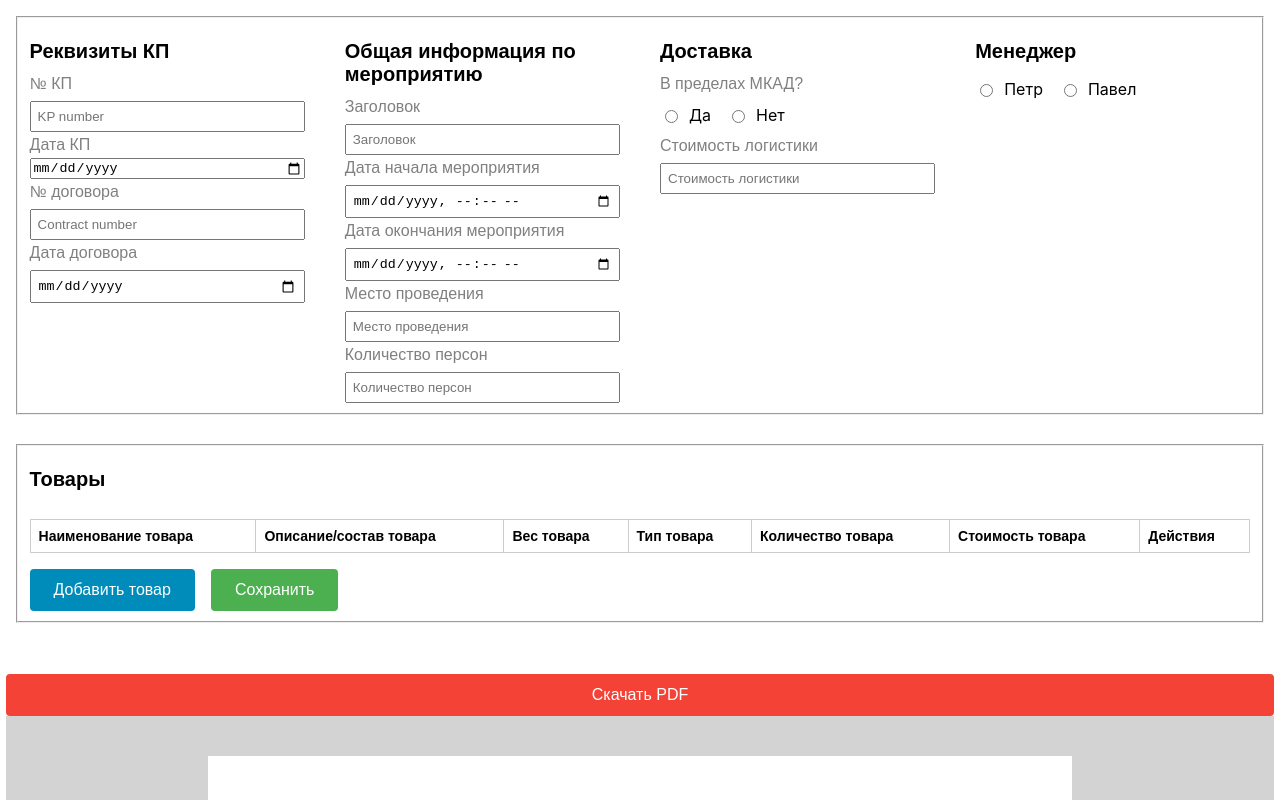
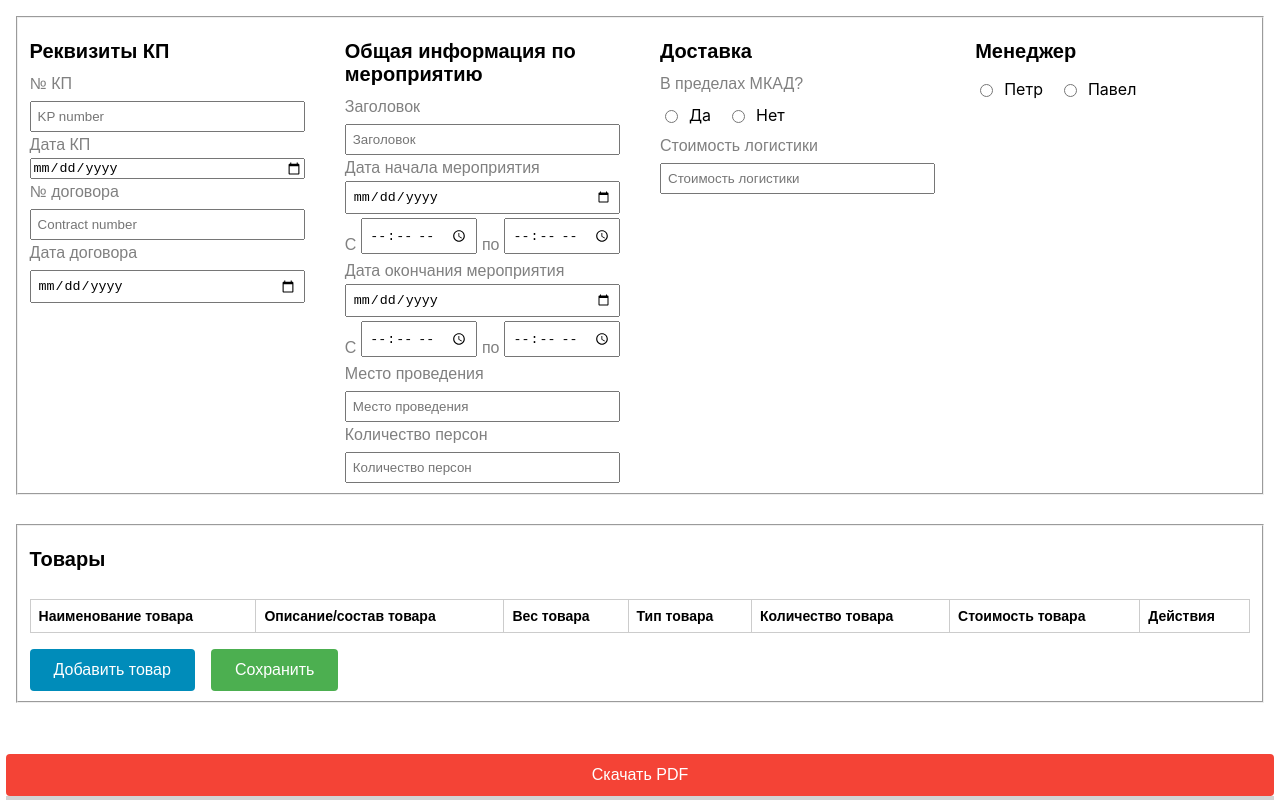
Before and after one commit to mnpestov/kurgi_kp, a React (Create React App) app: page / in a window 1280 px wide. Shown: the top 800 px of the page. Built offline with nearby package versions, Linux system fonts and the light colour scheme.

Commit message:
время мероприятия. добавил в форму полей и функций обработки изменений. отредактировал верстку с учетом изменений

```diff
--- a/src/App.js
+++ b/src/App.js
@@ -46,6 +46,10 @@ function App() {
       endEvent: new Date().toISOString().split('T')[0],
       startTime: new Date().toLocaleTimeString('ru-RU', { hour: '2-digit', minute: '2-digit' }),
       endTime: new Date().toLocaleTimeString('ru-RU', { hour: '2-digit', minute: '2-digit' }),
+      startTimeStartEvent: new Date().toLocaleTimeString('ru-RU', { hour: '2-digit', minute: '2-digit' }),
+      endTimeStartEvent: new Date().toLocaleTimeString('ru-RU', { hour: '2-digit', minute: '2-digit' }),
+      startTimeEndEvent: new Date().toLocaleTimeString('ru-RU', { hour: '2-digit', minute: '2-digit' }),
+      endTimeEndEvent: new Date().toLocaleTimeString('ru-RU', { hour: '2-digit', minute: '2-digit' }),
       eventPlace: '',
       countOfPerson: '',
       logisticsCost: 0,
@@ -173,17 +177,26 @@ function App() {
   }, []);
 
   const handleChangeStartEvent = useCallback(({ target: { value } }) => {
-    const dateObj = new Date(value);
     const formattedDate = value.split('T')[0];
-    const formattedTime = dateObj.toLocaleTimeString('ru-RU', { hour: '2-digit', minute: '2-digit' });
-    dispatch({ type: 'UPDATE_FORM_DATA', payload: { startEvent: formattedDate, startTime: formattedTime } });
+    dispatch({ type: 'UPDATE_FORM_DATA', payload: { startEvent: formattedDate } });
+  }, []);
+
+  const handleChangeStartTimeStartEvent = useCallback(({ target: { value } }) => {
+    dispatch({ type: 'UPDATE_FORM_DATA', payload: { startTimeStartEvent: value } });
+  }, []);
+  const handleChangeEndTimeStartEvent = useCallback(({ target: { value } }) => {
+    dispatch({ type: 'UPDATE_FORM_DATA', payload: { endTimeStartEvent: value } });
+  }, []);
+  const handleChangeStartTimeEndEvent = useCallback(({ target: { value } }) => {
+    dispatch({ type: 'UPDATE_FORM_DATA', payload: { startTimeEndEvent: value } });
+  }, []);
+  const handleChangeEndTimeEndEvent = useCallback(({ target: { value } }) => {
+    dispatch({ type: 'UPDATE_FORM_DATA', payload: { endTimeEndEvent: value } });
   }, []);
 
   const handleChangeEndEvent = useCallback(({ target: { value } }) => {
-    const dateObj = new Date(value);
     const formattedDate = value.split('T')[0];
-    const formattedTime = dateObj.toLocaleTimeString('ru-RU', { hour: '2-digit', minute: '2-digit' });
-    dispatch({ type: 'UPDATE_FORM_DATA', payload: { endEvent: formattedDate, endTime: formattedTime } });
+    dispatch({ type: 'UPDATE_FORM_DATA', payload: { endEvent: formattedDate} });
   }, []);
 
   const handleChangeEventPlace = useCallback(({ target: { value } }) => {
@@ -250,6 +263,10 @@ function App() {
         handleManagerChange={handleManagerChange}
         formData={formData}
         handleChangeListTitle={handleChangeListTitle}
+        handleChangeStartTimeStartEvent={handleChangeStartTimeStartEvent}
+        handleChangeEndTimeStartEvent={handleChangeEndTimeStartEvent}
+        handleChangeStartTimeEndEvent={handleChangeStartTimeEndEvent}
+        handleChangeEndTimeEndEvent={handleChangeEndTimeEndEvent}
       />
       <div className="preview">
         <Header
@@ -277,6 +294,10 @@ function App() {
             deleteList={deleteList}
             GetPrice={GetPrice}
             listTitle={formData.listTitle}
+            startTimeStartEvent={formData.startTimeStartEvent}
+            endTimeStartEvent={formData.endTimeStartEvent}
+            startTimeEndEvent={formData.startTimeEndEvent}
+            endTimeEndEvent={formData.endTimeEndEvent}
           />
         ))}
         <Suspense fallback={<div>Загрузка Footer...</div>}>
--- a/src/components/Form/Form.css
+++ b/src/components/Form/Form.css
@@ -11,6 +11,12 @@
   font-weight: 400;
   font-size: 1rem; /* 16px */
   color: gray;
+}
+
+.inputTime {
+  display: flex;
+  gap: 5px;
+  align-items: end;
 }
 
 .form__details {
--- a/src/components/Form/Form.js
+++ b/src/components/Form/Form.js
@@ -19,6 +19,10 @@ function Form({
   handleManagerChange,
   formData,
   handleChangeListTitle,
+  handleChangeStartTimeStartEvent,
+  handleChangeEndTimeStartEvent,
+  handleChangeEndTimeEndEvent,
+  handleChangeStartTimeEndEvent,
 }) {
 
   const [showPopup, setShowPopup] = useState(false);
@@ -149,28 +153,78 @@ function Form({
             onChange={handleChangeListTitle}
             required
           />
-          <label htmlFor="startEvent" className="label">Дата начала мероприятия</label>
+          <label htmlFor="startEvent" className="label">Дата начала мероприятия
             <input
               id="startEvent"
               className="input"
-            type="datetime-local"
+              type="date"
               name="startEvent"
-            min="2000-01-01T00:00"
-            max="2030-12-31T23:59"
+              min="2000-01-01"
+              max="2030-12-31"
               onChange={handleChangeStartEvent}
               required
             />
-          <label htmlFor="endEvent" className="label">Дата окончания мероприятия</label>
+            <div className="inputTime">
+              C
+              <input
+                id="startTimeStartEvent"
+                className="input"
+                type="time"
+                name="startTimeStartEvent"
+                min="00:00"
+                max="23:59"
+                onChange={handleChangeStartTimeStartEvent}
+                required
+              />
+              по
+              <input
+                id="endTimeStartEvent"
+                className="input"
+                type="time"
+                name="endTimeStartEvent"
+                min="00:00"
+                max="23:59"
+                onChange={handleChangeEndTimeStartEvent}
+                required
+              />
+            </div>
+          </label>
+          <label htmlFor="endEvent" className="label">Дата окончания мероприятия
             <input
               id="endEvent"
               className="input"
-            type="datetime-local"
+              type="date"
               name="endEvent"
               min="2000-01-01T00:00"
               max="2030-12-31T23:59"
               onChange={handleChangeEndEvent}
               required
             />
+            <div className="inputTime">
+              C
+              <input
+                id="startTimeEndEvent"
+                className="input"
+                type="time"
+                name="startTimeEndEvent"
+                min="00:00"
+                max="23:59"
+                onChange={handleChangeStartTimeEndEvent}
+                required
+              />
+              по
+              <input
+                id="endTimeEndEvent"
+                className="input"
+                type="time"
+                name="endTimeEndEvent"
+                min="00:00"
+                max="23:59"
+                onChange={handleChangeEndTimeEndEvent}
+                required
+              />
+            </div>
+          </label>
           <label htmlFor="eventPlace" className="label">Место проведения</label>
           <input
             id="eventPlace"
@@ -266,9 +320,9 @@ function Form({
         </div>
         {/* Менеджер */}
 
-      </fieldset>
+      </fieldset >
       {/* Товары */}
-      <fieldset className="form__products">
+      < fieldset className="form__products" >
         <h2 className="form__title">Товары</h2>
         <form id="form" className="form__row" onSubmit={addRow}>
           <table>
@@ -306,9 +360,9 @@ function Form({
           )}
           <button type="submit" className="save-button">Сохранить</button>
         </form>
-      </fieldset>
+      </fieldset >
       <button onClick={downloadPDF} className="download-button">Скачать PDF</button>
-    </div>
+    </div >
   );
 }
 
--- a/src/components/KP/Kp.css
+++ b/src/components/KP/Kp.css
@@ -31,6 +31,15 @@
     align-items: start;
     margin: 0;
     justify-self: start;
+}
+
+.list__subtitle_time {
+    display: flex;
+    flex-direction: column;
+    align-items: start;
+}
+.list__subtitle_text {
+    font-weight: bold;
 }
 
 .table__column {
--- a/src/components/KP/Kp.js
+++ b/src/components/KP/Kp.js
@@ -3,7 +3,23 @@ import './Kp.css';
 import logo from '../../images/logo.png'
 import Row from '../Row/Row'
 
-function Kp({ startEvent, endEvent, startTime, endTime, eventPlace, countOfPerson, list, deleteRow, id, deleteList, GetPrice, listTitle }) {
+function Kp({ startEvent,
+    endEvent,
+    startTime,
+    endTime,
+    eventPlace,
+    countOfPerson,
+    list,
+    deleteRow,
+    id,
+    deleteList,
+    GetPrice,
+    listTitle,
+    startTimeStartEvent,
+    endTimeStartEvent,
+    startTimeEndEvent,
+    endTimeEndEvent,
+}) {
 
     const totalCost = list.rows.map((item) => {
         return item.countOfProduct * item.priceOfProduct
@@ -23,9 +39,18 @@ function Kp({ startEvent, endEvent, startTime, endTime, eventPlace, countOfPerso
                         <thead>
                             <tr className="table__row table__titles">
                                 <th className="table__title list__subtitle-container">
-                                    <p className="list__subtitle list__subtitle_place">{`${startEvent} - ${endEvent} место: ${eventPlace};`}</p>
-                                    <p className="list__subtitle list__subtitle_person">{`кол-во персон: ${countOfPerson}`}</p>
-                                    <p className="list__subtitle list__subtitle_time">{`время мероприятия: ${startTime.slice(-6)} (${startEvent.slice(0, 5)}) - ${endTime.slice(-6)} (${endEvent.slice(0, 5)}) `}</p>
+                                    <p className="list__subtitle list__subtitle_place">место: <span className="list__subtitle_text">{`${eventPlace}`}</span></p>
+                                    <p className="list__subtitle list__subtitle_person">кол-во персон: <span className="list__subtitle_text">{`${countOfPerson}`}</span></p>
+                                    <div className="list__subtitle_time">
+                                        <p className="list__subtitle list__subtitle_time_text">время мероприятия: </p>
+                                        <p>
+                                        <span className="list__subtitle_time_text list__subtitle_text">{`${startEvent.slice(0, 5)} (${startTimeStartEvent} - ${endTimeStartEvent})`}</span>
+                                        <span className="list__subtitle_time_text list__subtitle_text"> {`\u2013`} </span>
+                                        <span className="list__subtitle_time_text list__subtitle_text">{`${endEvent.slice(0, 5)} (${startTimeEndEvent} - ${endTimeEndEvent})`}</span>
+                                        </p>
+
+                                    </div>
+
                                 </th>
                                 <th className="table__title">
                                     Количество, шт
```
Lines whose indentation alone changed are shown as unchanged.
